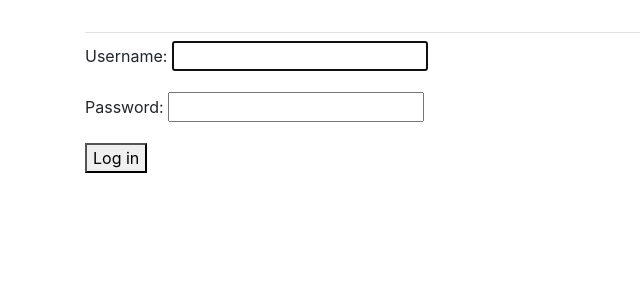
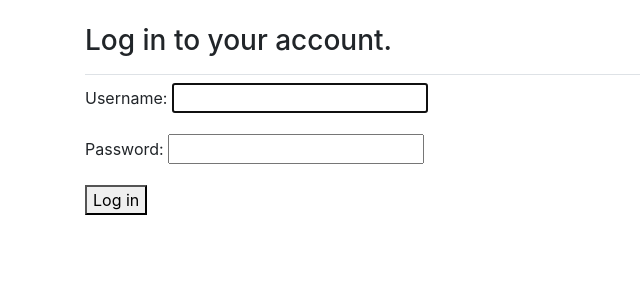
Before and after one commit to Boffin-626/keeptrack, a Django app: page /users/login/ in a window 1280 px wide. Shown: the part 58-358 px from the top of the page, without its empty margins (0-640 px from the left). Run offline with Django 5.2, Linux system fonts and the light colour scheme; some libraries are stand-ins or nearby versions.

Commit message:
modified: log in template

```diff
--- a/users/templates/registration/login.html
+++ b/users/templates/registration/login.html
@@ -1,4 +1,10 @@
 {% extends "log/base.html" %}
+{% load bootstrap4 %}
+
+{% block page_header %}
+    <h3>Log in to your account.</h3>
+{% endblock page_header %}
+
 {% block page_content %}
 {% if form.errors %}
  <p>Your username and password didn't match. Please try again.</p>
```
